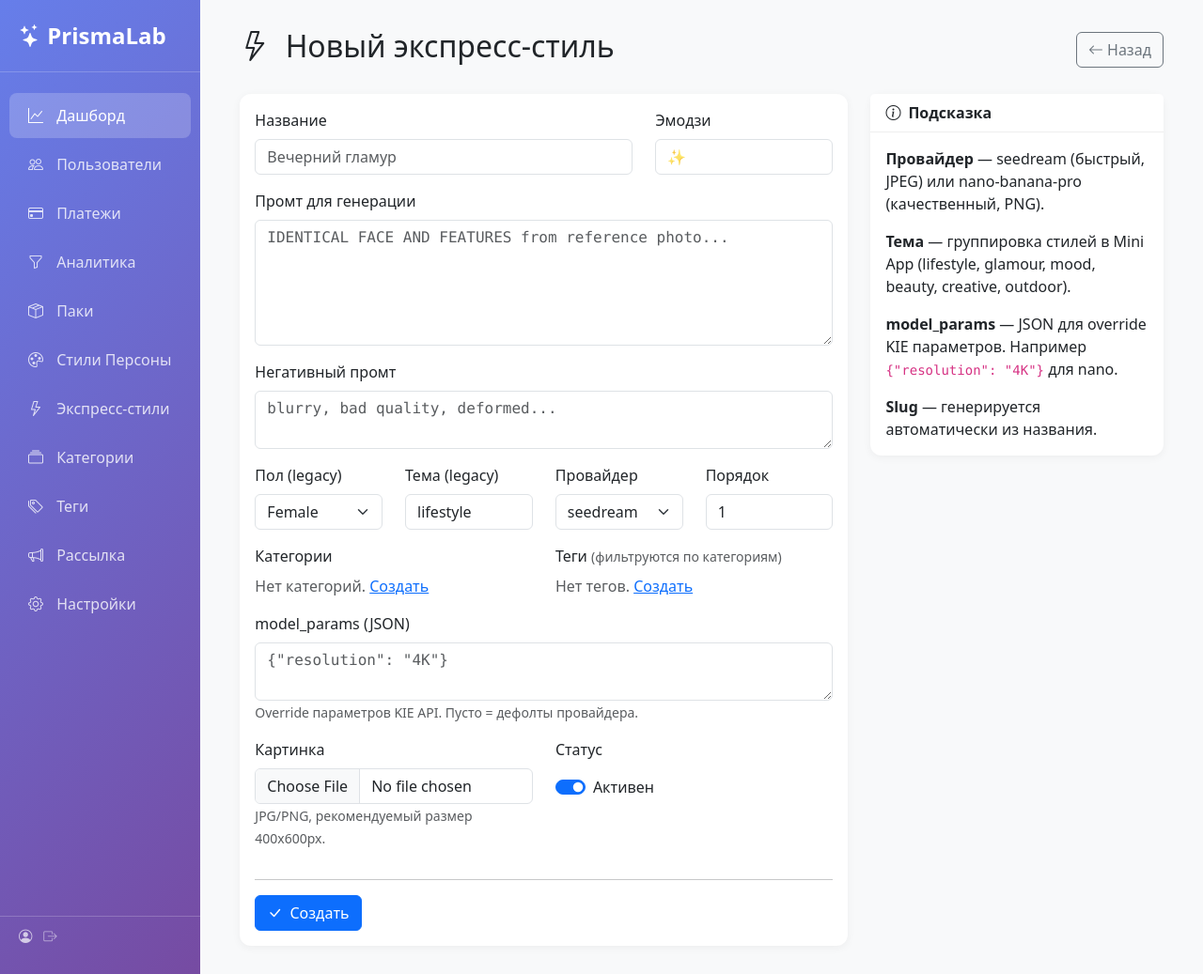
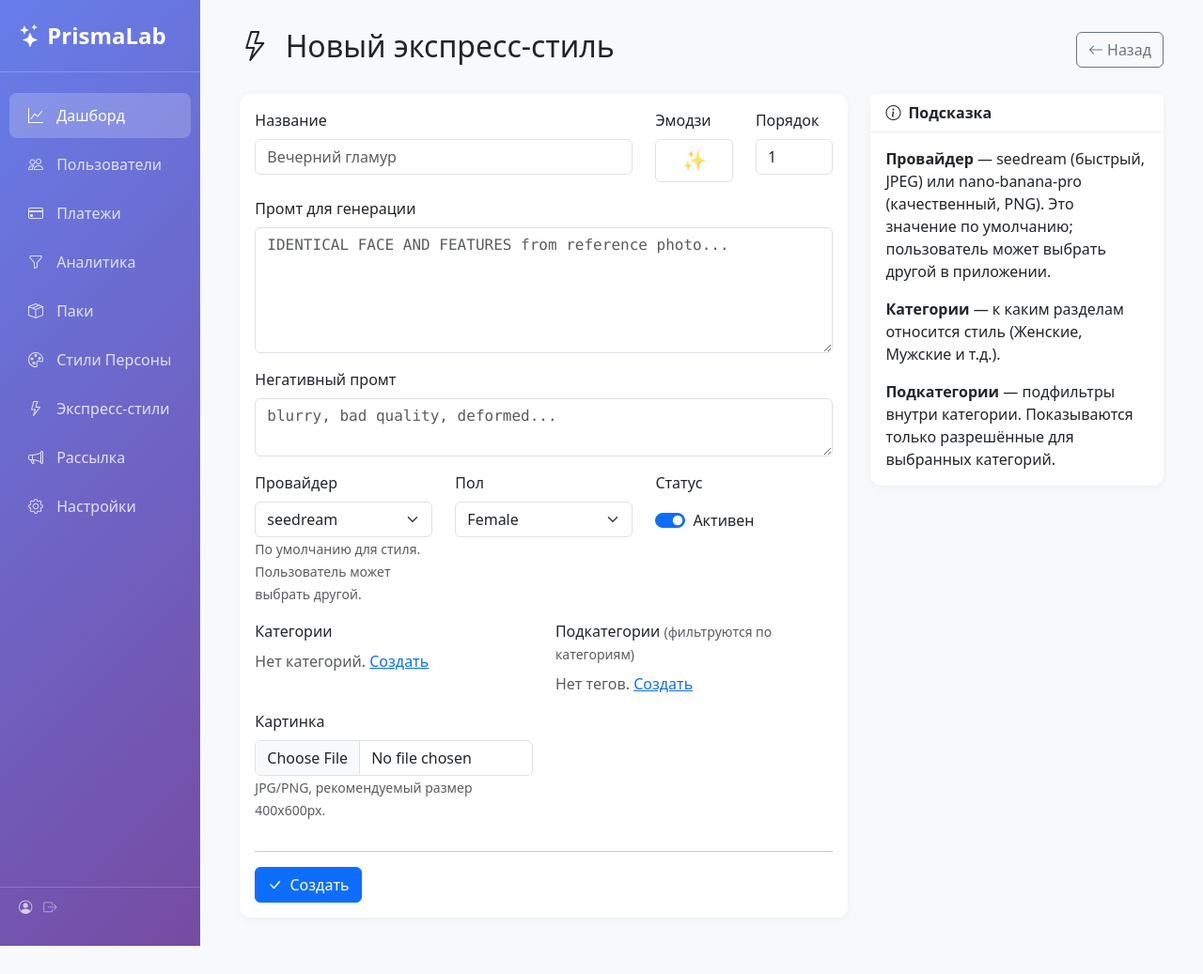
Before and after one commit to germanzhukov-sudo/PrismaLab, a Python web app: template prismalab/admin/templates/express_style_form.html in a window 1280 px wide. Shown: the whole page at 94% size. After the commit the page ends 1007 px from the top, so only its background shows below. Run offline with Jinja, Linux system fonts and the light colour scheme; the template is opened without the code that fills it, so the values that code supplies are empty.

Commit message:
refactor: admin cleanup — tabs, rename tags to subcategories, remove legacy fields
- Express styles/categories/subcategories unified under tabs (no separate nav items)
- Renamed "Теги" → "Подкатегории" across all admin templates
- Removed "Тема (legacy)" and "Расширенные настройки" (slug, model_params) from style form
- Tag filtering in style form: disabled + dimmed instead of hidden (UX improvement)
- Added subcategory badges (dashed border) to styles list
- Batch style_tags_map for N+1 prevention

Co-Authored-By: Claude Opus 4.6 (1M context) <noreply@anthropic.com>

```diff
--- a/prismalab/admin/templates/base.html
+++ b/prismalab/admin/templates/base.html
@@ -265,14 +265,8 @@
                     <a class="nav-link {% if '/persona-styles' in request.url.path %}active{% endif %}" href="{{ admin_base }}/persona-styles">
                         <i class="bi bi-palette"></i> Стили Персоны
                     </a>
-                    <a class="nav-link {% if '/express-styles' in request.url.path %}active{% endif %}" href="{{ admin_base }}/express-styles">
+                    <a class="nav-link {% if '/express-' in request.url.path %}active{% endif %}" href="{{ admin_base }}/express-styles">
                         <i class="bi bi-lightning"></i> Экспресс-стили
-                    </a>
-                    <a class="nav-link {% if '/express-categories' in request.url.path %}active{% endif %}" href="{{ admin_base }}/express-categories">
-                        <i class="bi bi-collection"></i> Категории
-                    </a>
-                    <a class="nav-link {% if '/express-tags' in request.url.path %}active{% endif %}" href="{{ admin_base }}/express-tags">
-                        <i class="bi bi-tags"></i> Теги
                     </a>
                     <a class="nav-link {% if '/broadcast' in request.url.path %}active{% endif %}" href="{{ admin_base }}/broadcast">
                         <i class="bi bi-megaphone"></i> Рассылка
--- a/prismalab/admin/templates/express_categories.html
+++ b/prismalab/admin/templates/express_categories.html
@@ -3,8 +3,9 @@
 {% block title %}Категории Экспресс — PrismaLab Admin{% endblock %}
 
 {% block content %}
+{% include "_express_tabs.html" %}
 <div class="d-flex justify-content-between align-items-center mb-4">
-    <h2><i class="bi bi-collection me-2"></i>Категории Экспресс</h2>
+    <h2><i class="bi bi-collection me-2"></i>Категории</h2>
     <a href="{{ admin_base }}/express-categories/new" class="btn btn-primary">
         <i class="bi bi-plus-lg me-1"></i>Добавить категорию
     </a>
--- a/prismalab/admin/templates/express_style_form.html
+++ b/prismalab/admin/templates/express_style_form.html
@@ -30,11 +30,16 @@
                                    value="{{ style.title if style else '' }}"
                                    placeholder="Вечерний гламур" required>
                         </div>
-                        <div class="col-md-4 mb-3">
+                        <div class="col-md-2 mb-3">
                             <label class="form-label">Эмодзи</label>
-                            <input type="text" class="form-control" name="emoji"
+                            <input type="text" class="form-control text-center" name="emoji"
                                    value="{{ style.emoji if style else '' }}"
-                                   placeholder="✨" maxlength="4">
+                                   placeholder="✨" maxlength="4" style="font-size: 1.3em;">
+                        </div>
+                        <div class="col-md-2 mb-3">
+                            <label class="form-label">Порядок</label>
+                            <input type="number" class="form-control" name="sort_order"
+                                   value="{{ style.sort_order if style else 1 }}" min="1">
                         </div>
                     </div>
 
@@ -51,39 +56,28 @@
                     </div>
 
                     <div class="row">
-                        <div class="col-md-3 mb-3">
-                            <label class="form-label">Пол (legacy)</label>
+                        <div class="col-md-4 mb-3">
+                            <label class="form-label">Провайдер</label>
+                            <select class="form-select" name="provider">
+                                <option value="seedream" {% if style and style.provider == 'seedream' %}selected{% endif %}>seedream</option>
+                                <option value="nano-banana-pro" {% if style and style.provider == 'nano-banana-pro' %}selected{% endif %}>nano-banana-pro</option>
+                            </select>
+                            <small class="text-muted">По умолчанию для стиля. Пользователь может выбрать другой.</small>
+                        </div>
+                        <div class="col-md-4 mb-3">
+                            <label class="form-label">Пол</label>
                             <select class="form-select" name="gender">
                                 <option value="female" {% if style and style.gender == 'female' %}selected{% endif %}>Female</option>
                                 <option value="male" {% if style and style.gender == 'male' %}selected{% endif %}>Male</option>
                             </select>
                         </div>
-                        <div class="col-md-3 mb-3">
-                            <label class="form-label">Тема (legacy)</label>
-                            <input type="text" class="form-control" name="theme"
-                                   value="{{ style.theme if style else 'lifestyle' }}"
-                                   placeholder="lifestyle" list="theme-list">
-                            <datalist id="theme-list">
-                                <option value="lifestyle">
-                                <option value="glamour">
-                                <option value="mood">
-                                <option value="beauty">
-                                <option value="creative">
-                                <option value="outdoor">
-                                <option value="business">
-                            </datalist>
-                        </div>
-                        <div class="col-md-3 mb-3">
-                            <label class="form-label">Провайдер</label>
-                            <select class="form-select" name="provider">
-                                <option value="seedream" {% if style and style.provider == 'seedream' %}selected{% endif %}>seedream</option>
-                                <option value="nano-banana-pro" {% if style and style.provider == 'nano-banana-pro' %}selected{% endif %}>nano-banana-pro</option>
-                            </select>
-                        </div>
-                        <div class="col-md-3 mb-3">
-                            <label class="form-label">Порядок</label>
-                            <input type="number" class="form-control" name="sort_order"
-                                   value="{{ style.sort_order if style else 1 }}" min="1">
+                        <div class="col-md-4 mb-3">
+                            <label class="form-label">Статус</label>
+                            <div class="form-check form-switch mt-2">
+                                <input class="form-check-input" type="checkbox" name="is_active" value="1"
+                                       {% if not style or style.is_active %}checked{% endif %}>
+                                <label class="form-check-label">Активен</label>
+                            </div>
                         </div>
                     </div>
 
@@ -107,7 +101,7 @@
                             </div>
                         </div>
                         <div class="col-md-6 mb-3">
-                            <label class="form-label">Теги <small class="text-muted">(фильтруются по категориям)</small></label>
+                            <label class="form-label">Подкатегории <small class="text-muted">(фильтруются по категориям)</small></label>
                             <div id="tag-checkboxes">
                                 {% for t in all_tags %}
                                 <div class="form-check form-check-inline tag-item" data-tag-id="{{ t.id }}">
@@ -124,13 +118,6 @@
                         </div>
                     </div>
 
-                    <div class="mb-3">
-                        <label class="form-label">model_params (JSON)</label>
-                        <textarea class="form-control font-monospace" name="model_params" rows="2"
-                                  placeholder='{"resolution": "4K"}'>{{ style.model_params if style else '' }}</textarea>
-                        <small class="text-muted">Override параметров KIE API. Пусто = дефолты провайдера.</small>
-                    </div>
-
                     <div class="row">
                         <div class="col-md-6 mb-3">
                             <label class="form-label">Картинка</label>
@@ -142,14 +129,6 @@
                             {% endif %}
                             <input type="file" class="form-control" name="image" accept="image/*">
                             <small class="text-muted">JPG/PNG, рекомендуемый размер 400x600px.</small>
-                        </div>
-                        <div class="col-md-6 mb-3">
-                            <label class="form-label">Статус</label>
-                            <div class="form-check form-switch mt-2">
-                                <input class="form-check-input" type="checkbox" name="is_active" value="1"
-                                       {% if not style or style.is_active %}checked{% endif %}>
-                                <label class="form-check-label">Активен</label>
-                            </div>
                         </div>
                     </div>
 
@@ -169,10 +148,9 @@
                 <i class="bi bi-info-circle me-2"></i>Подсказка
             </div>
             <div class="card-body">
-                <p><strong>Провайдер</strong> — seedream (быстрый, JPEG) или nano-banana-pro (качественный, PNG).</p>
-                <p><strong>Тема</strong> — группировка стилей в Mini App (lifestyle, glamour, mood, beauty, creative, outdoor).</p>
-                <p><strong>model_params</strong> — JSON для override KIE параметров. Например <code>{"resolution": "4K"}</code> для nano.</p>
-                <p class="mb-0"><strong>Slug</strong> — генерируется автоматически из названия.</p>
+                <p><strong>Провайдер</strong> — seedream (быстрый, JPEG) или nano-banana-pro (качественный, PNG). Это значение по умолчанию; пользователь может выбрать другой в приложении.</p>
+                <p><strong>Категории</strong> — к каким разделам относится стиль (Женские, Мужские и т.д.).</p>
+                <p class="mb-0"><strong>Подкатегории</strong> — подфильтры внутри категории. Показываются только разрешённые для выбранных категорий.</p>
             </div>
         </div>
     </div>
@@ -189,7 +167,12 @@ function filterTagsByCategories() {
     const tagItems = document.querySelectorAll('.tag-item');
 
     if (checkedCats.length === 0) {
-        tagItems.forEach(el => el.style.display = '');
+        // Нет категорий — все подкатегории доступны
+        tagItems.forEach(el => {
+            el.style.opacity = '';
+            const cb = el.querySelector('input[type="checkbox"]');
+            if (cb) cb.disabled = false;
+        });
         return;
     }
 
@@ -200,12 +183,13 @@ function filterTagsByCategories() {
 
     tagItems.forEach(el => {
         const tagId = parseInt(el.dataset.tagId);
+        const cb = el.querySelector('input[type="checkbox"]');
         if (allowedTags.has(tagId)) {
-            el.style.display = '';
+            el.style.opacity = '';
+            if (cb) cb.disabled = false;
         } else {
-            el.style.display = 'none';
-            const cb = el.querySelector('input[type="checkbox"]');
-            if (cb) cb.checked = false;
+            el.style.opacity = '0.4';
+            if (cb) { cb.disabled = true; cb.checked = false; }
         }
     });
 }
```
Also changed, not shown: prismalab/admin/app.py (+9 -10 lines), prismalab/admin/templates/_express_tabs.html (added, +11 -0 lines), prismalab/admin/templates/express_category_form.html (+6 -10 lines), prismalab/admin/templates/express_styles.html (+26 -11 lines), prismalab/admin/templates/express_tag_form.html (+6 -10 lines), prismalab/admin/templates/express_tags.html (+13 -11 lines).
